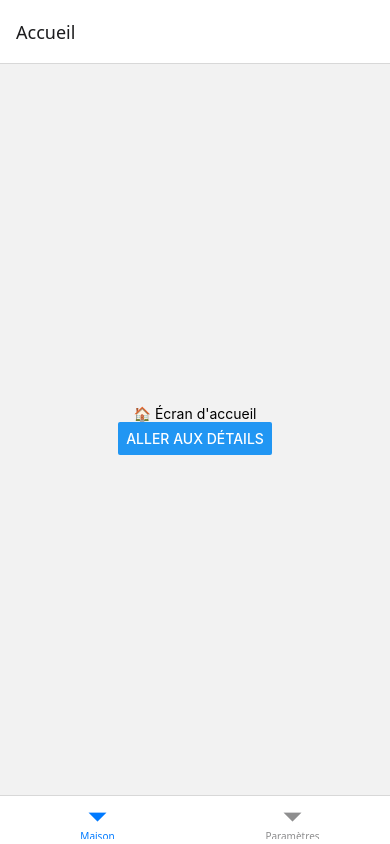
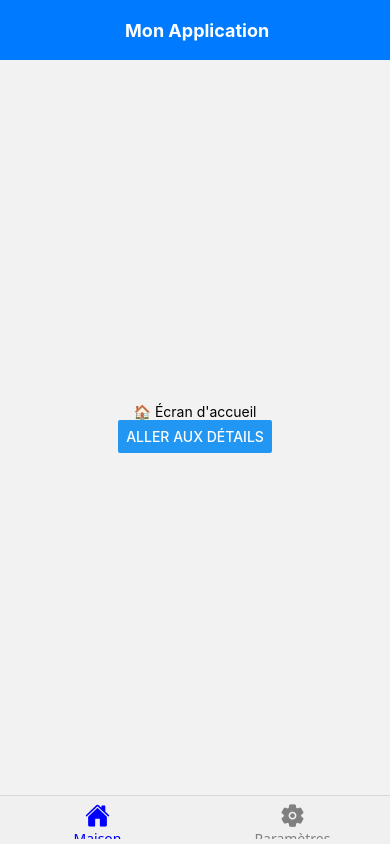
Before and after one commit to anas325/todolist, a React Native app: screen / in a window 390 px wide. Built offline with nearby package versions, Linux system fonts and the light colour scheme.

Commit message:
Add AppBar component and integrate SafeAreaView; enhance tab navigator with icons and styles

```diff
--- a/App.js
+++ b/App.js
@@ -3,6 +3,10 @@ import { View, Text, Button } from 'react-native';
 import { NavigationContainer } from '@react-navigation/native';
 import { createNativeStackNavigator } from '@react-navigation/native-stack';
 import { createBottomTabNavigator } from '@react-navigation/bottom-tabs';
+import { Ionicons } from '@expo/vector-icons';
+import AppBar from './screens/appBar';
+import { SafeAreaProvider, SafeAreaView } from 'react-native-safe-area-context';
+
 import HomeScreen from './screens/HomeScreen';
 import DetailsScreen from './screens/DetailsScreen';
 import SettingsScreen from './screens/SettingsScreen';
@@ -18,9 +22,14 @@ const Tab = createBottomTabNavigator();
 // --- Navigation par pile ---
 function HomeStack() {
   return (
-    <Stack.Navigator>
-      <Stack.Screen name="Accueil" component={HomeScreen} />
-      <Stack.Screen name="Details" component={DetailsScreen} />
+    <Stack.Navigator screenOptions={{ headerShown: false }}>
+    <Stack.Screen  name="Accueil"  component={HomeScreen}  options={{
+        headerStyle: { backgroundColor: '#007AFF' },    headerTintColor: '#fff',    headerTitleStyle: {
+    fontWeight: 'bold' },
+      }}
+    />
+    <Stack.Screen  name="Details"  component={DetailsScreen}  options={{ title: 'Mes Détails Personnalisés' }}
+/>
     </Stack.Navigator>
   );
 }
@@ -28,11 +37,29 @@ function HomeStack() {
 // --- Navigation par onglets ---
 export default function App() {
   return (
+     <SafeAreaProvider>
+         <SafeAreaView style={{ flex: 1, backgroundColor: '#007AFF' }}>
     <NavigationContainer>
-      <Tab.Navigator screenOptions={{ headerShown: false }}>
-        <Tab.Screen name="Maison" component={HomeStack} />
-        <Tab.Screen name="Paramètres" component={SettingsScreen} />
+       <AppBar />
+      <Tab.Navigator
+screenOptions={{
+headerShown: false,
+// cacher le header
+tabBarActiveTintColor: 'blue', // couleur de l’onglet
+tabBarInactiveTintColor: 'gray', // couleur de l’onglet
+tabBarStyle: { backgroundColor: '#f0f0f0' }, // style de
+tabBarLabelStyle: { fontSize: 14 }, // style du texte
+}}
+>
+        <Tab.Screen  name="Maison"  component={HomeStack}  options={{ tabBarIcon: ({ color, size
+}) => (  <Ionicons name="home" size={size} color={color} />     ),
+}} />
+<Tab.Screen name="Paramètres" component={SettingsScreen} options={{ tabBarIcon: ({
+color,    size }) => ( <Ionicons name="settings" size={size} color={color} />  ),
+}}  />
       </Tab.Navigator>
     </NavigationContainer>
+    </SafeAreaView>
+    </SafeAreaProvider>
   );
 }
--- /dev/null
+++ b/screens/appBar.js
@@ -0,0 +1,26 @@
+import React from 'react';
+import { View, Text, StyleSheet } from 'react-native';
+
+export default function AppBar() {
+  return (
+    <View style={styles.appBar}>
+      <Text style={styles.title}> Mon Application</Text>
+    </View>
+  );
+}
+
+const styles = StyleSheet.create({
+  appBar: {
+    height: 60,
+    backgroundColor: '#007AFF', // couleur de fond
+    justifyContent: 'center',
+    alignItems: 'center',
+    elevation: 4,
+
+  },
+  title: {
+    color: '#fff',
+    fontSize: 18,
+    fontWeight: 'bold',
+  },
+});
```
